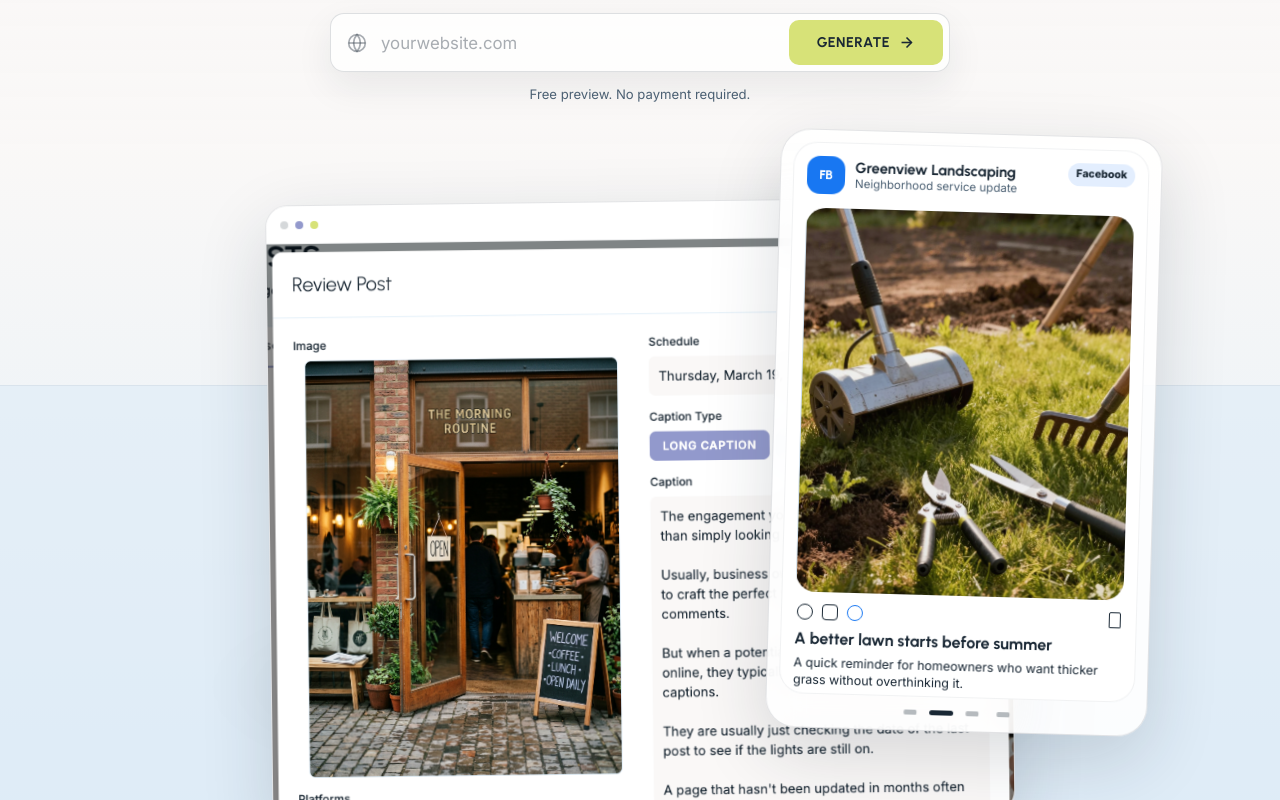
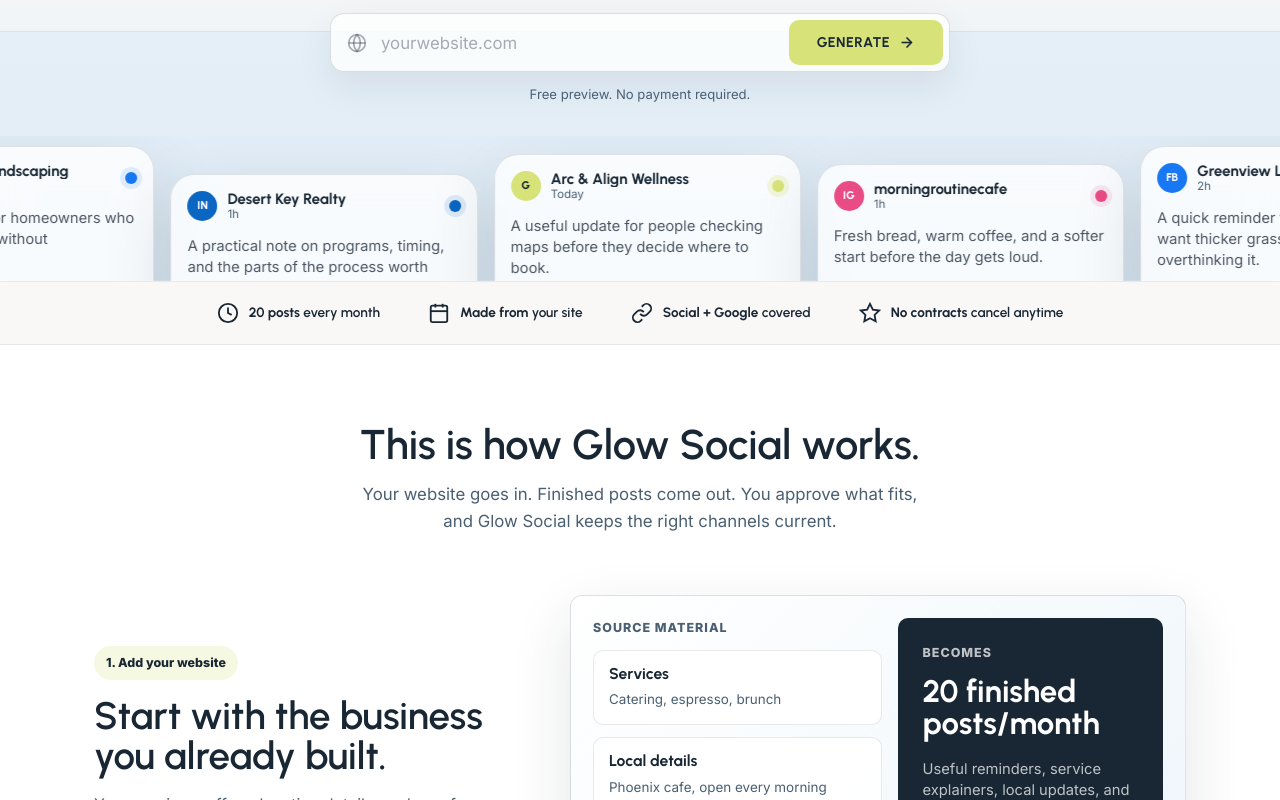
Before and after one commit to glowsocial/glowsocial.com, a Next.js app: page / in a window 1280 px wide. Shown: the part 520-1320 px from the top of the page. Built offline with nearby package versions, Linux system fonts and the light colour scheme.

Commit message:
feat: make hero social rail more native-inspired

```diff
--- a/app/components/HomePageContent.js
+++ b/app/components/HomePageContent.js
@@ -18,6 +18,8 @@ const heroPlatformSlides = [
     caption: "Fresh bread, warm coffee, and a softer start before the day gets loud.",
     accent: "instagram",
     initials: "ig",
+    time: "1h",
+    offset: "18px",
   },
   {
     platform: "Facebook",
@@ -29,6 +31,8 @@ const heroPlatformSlides = [
     caption: "A quick reminder for homeowners who want thicker grass without overthinking it.",
     accent: "facebook",
     initials: "fb",
+    time: "2h",
+    offset: "0px",
   },
   {
     platform: "LinkedIn",
@@ -40,6 +44,8 @@ const heroPlatformSlides = [
     caption: "A practical note on programs, timing, and the parts of the process worth planning first.",
     accent: "linkedin",
     initials: "in",
+    time: "1h",
+    offset: "28px",
   },
   {
     platform: "Google Business",
@@ -51,71 +57,56 @@ const heroPlatformSlides = [
     caption: "A useful update for people checking maps before they decide where to book.",
     accent: "google",
     initials: "g",
+    time: "Today",
+    offset: "8px",
   },
 ];
 
-function HeroPlatformSlideshow() {
+const heroPlatformRailSlides = [...heroPlatformSlides, ...heroPlatformSlides];
+
+function HeroPlatformRail() {
   return (
-    <article className="hero-platform-carousel" aria-label="Example posts prepared for social channels">
-      <div className="hero-platform-stage">
-        {heroPlatformSlides.map((slide, index) => (
-          <section
-            className={`hero-platform-slide hero-platform-slide--${slide.accent}`}
+    <div className="hero-platform-rail" aria-label="Examples of finished posts prepared for social channels">
+      <div className="hero-platform-track" aria-hidden="true">
+        {heroPlatformRailSlides.map((slide, index) => (
+          <article
+            className={`hero-platform-card hero-platform-card--${slide.accent}`}
             style={{
-              "--slide-index": index,
               "--post-image": `url(${slide.image})`,
+              "--card-offset": slide.offset,
             }}
-            key={slide.platform}
+            key={`${slide.platform}-${index}`}
           >
             <div className="hero-platform-top">
               <span className="hero-platform-avatar">{slide.initials}</span>
               <div>
                 <strong>{slide.handle}</strong>
-                <span>{slide.meta}</span>
+                <span>{slide.time}</span>
               </div>
-              <em>{slide.platform}</em>
+              <em aria-label={slide.platform}></em>
             </div>
+            <p className="hero-platform-lead">{slide.caption}</p>
             <div className="hero-platform-image" role="img" aria-label={slide.imageAlt}></div>
-            <div className="hero-platform-actions" aria-hidden="true">
-              <span></span>
-              <span></span>
-              <span></span>
-              <span></span>
-            </div>
             <div className="hero-platform-copy">
               <strong>{slide.title}</strong>
-              <p>{slide.caption}</p>
+              <span>{slide.platform}</span>
             </div>
-          </section>
+            <div className="hero-platform-actions" aria-hidden="true">
+              <span>Like</span>
+              <span>Comment</span>
+              <span>Share</span>
+            </div>
+          </article>
         ))}
       </div>
-      <div className="hero-platform-dots" aria-hidden="true">
-        {heroPlatformSlides.map((slide, index) => (
-          <span style={{ "--dot-index": index }} key={slide.platform}></span>
-        ))}
-      </div>
-    </article>
+    </div>
   );
 }
 
 function HeroSocialShowcase() {
   return (
-    <div className="hero-showcase" aria-label="Glow Social app and social channel previews">
-      <div className="hero-preview-wall">
-        <article className="hero-app-window" aria-label="Glow Social post review screen">
-          <div className="hero-window-bar">
-            <span></span><span></span><span></span>
-            <strong>app.glowsocial.com</strong>
-          </div>
-          <div
-            className="hero-app-shot"
-            role="img"
-            aria-label="Actual Glow Social review screen with a finished post and caption"
-          ></div>
-        </article>
-
-        <HeroPlatformSlideshow />
-      </div>
+    <div className="hero-showcase" aria-label="Glow Social channel preview rail">
+      <HeroPlatformRail />
     </div>
   );
 }
--- a/app/globals.css
+++ b/app/globals.css
@@ -463,7 +463,7 @@ h2 {
   text-align: center;
 }
 
-@media (max-width: 768px) {
+@media (max-width: 900px) {
   .mobile-menu-checkbox {
     display: block;
     position: absolute;
--- a/app/home.css
+++ b/app/home.css
@@ -42,32 +42,9 @@
   to { transform: translateY(-13.2em); }
 }
 
-@keyframes heroPlatformSlide {
-  0%,
-  20% {
-    opacity: 1;
-    transform: translateY(0) scale(1);
-    z-index: 2;
-  }
-  25%,
-  100% {
-    opacity: 0;
-    transform: translateY(14px) scale(0.975);
-    z-index: 1;
-  }
-}
-
-@keyframes heroPlatformDot {
-  0%,
-  20% {
-    opacity: 1;
-    transform: scaleX(1);
-  }
-  25%,
-  100% {
-    opacity: 0.32;
-    transform: scaleX(0.55);
-  }
+@keyframes heroPlatformRail {
+  from { transform: translate3d(0, 0, 0); }
+  to { transform: translate3d(-50%, 0, 0); }
 }
 
 .visually-hidden {
@@ -341,152 +318,95 @@
 }
 
 .hero-showcase {
+  position: absolute;
+  z-index: 1;
+  left: 50%;
+  bottom: clamp(-520px, calc(80svh - 1078px), -238px);
+  width: min(1580px, 116vw);
+  margin: 0;
+  transform: translateX(-50%);
+  pointer-events: none;
+}
+
+.hero-platform-rail {
   position: relative;
-  z-index: 1;
-  align-self: start;
-  width: min(1180px, 100%);
-  margin: 36px auto 0;
-  animation: heroReveal 0.9s 0.12s ease both;
-}
-
-.hero-preview-wall {
-  position: relative;
-  min-height: 660px;
-  isolation: isolate;
-}
-
-.hero-preview-wall::before {
+  overflow: hidden;
+  padding: 10px 0 58px;
+}
+
+.hero-platform-rail::before,
+.hero-platform-rail::after {
   content: "";
   position: absolute;
-  left: 50%;
-  bottom: 20px;
-  width: min(920px, 76vw);
-  height: 220px;
-  transform: translateX(-50%);
-  background: radial-gradient(ellipse at center, rgba(25, 39, 52, 0.2), transparent 68%);
-  filter: blur(22px);
-  opacity: 0.55;
-  z-index: -1;
-}
-
-.hero-app-window,
-.hero-platform-carousel {
+  top: 0;
+  bottom: 0;
+  width: 90px;
+  z-index: 2;
+  pointer-events: none;
+}
+
+.hero-platform-rail::before {
+  left: 0;
+  background: linear-gradient(90deg, rgba(250, 248, 247, 0.92), transparent);
+}
+
+.hero-platform-rail::after {
+  right: 0;
+  background: linear-gradient(270deg, rgba(250, 248, 247, 0.92), transparent);
+}
+
+.hero-platform-track {
+  display: flex;
+  width: max-content;
+  gap: 16px;
+  padding: 0 22px;
+  animation: heroPlatformRail 42s linear infinite;
+  will-change: transform;
+}
+
+.hero-platform-card {
+  display: flex;
+  flex-direction: column;
+  flex: 0 0 clamp(296px, 24vw, 348px);
+  min-height: 512px;
   overflow: hidden;
+  padding: 16px;
   border: 1px solid rgba(25, 39, 52, 0.12);
-  background: rgba(255, 255, 255, 0.88);
-  box-shadow: 0 24px 70px rgba(25, 39, 52, 0.16);
-  backdrop-filter: blur(20px);
-  -webkit-backdrop-filter: blur(20px);
-}
-
-.hero-app-window {
-  position: absolute;
-  left: 50%;
-  bottom: 0;
-  width: min(760px, 68%);
-  border-radius: 22px;
-  transform: translateX(-50%) rotate(-0.7deg);
-  z-index: 2;
-}
-
-.hero-window-bar {
-  display: grid;
-  grid-template-columns: 8px 8px 8px 1fr;
-  gap: 7px;
-  align-items: center;
-  min-height: 38px;
-  padding: 0 14px;
-  border-bottom: 1px solid rgba(25, 39, 52, 0.08);
-  background: rgba(255, 255, 255, 0.64);
-}
-
-.hero-window-bar span {
-  width: 8px;
-  height: 8px;
-  border-radius: 999px;
-  background: rgba(25, 39, 52, 0.18);
-}
-
-.hero-window-bar span:nth-child(2) {
-  background: var(--everglow);
-}
-
-.hero-window-bar span:nth-child(3) {
-  background: var(--accent);
-}
-
-.hero-window-bar strong {
-  justify-self: end;
-  color: rgba(25, 39, 52, 0.54);
-  font-size: 0.72rem;
-  font-weight: 700;
-}
-
-.hero-app-shot {
-  aspect-ratio: 900 / 700;
-  background-image: url("/images/app-post.png");
-  background-position: top center;
-  background-size: cover;
-}
-
-.hero-platform-carousel {
-  position: absolute;
-  top: -24px;
-  right: clamp(0px, 2.4vw, 32px);
-  width: clamp(318px, 30vw, 382px);
-  padding: 12px;
-  border-radius: 30px;
-  transform: rotate(1.6deg);
-  z-index: 4;
-}
-
-.hero-platform-stage {
-  position: relative;
-  min-height: 552px;
-}
-
-.hero-platform-slide {
-  position: absolute;
-  inset: 0;
-  display: flex;
-  flex-direction: column;
-  padding: 14px;
   border-radius: 24px;
-  background: #fff;
-  box-shadow: inset 0 0 0 1px rgba(25, 39, 52, 0.06);
-  opacity: 0;
-  transform: translateY(14px) scale(0.975);
-  animation: heroPlatformSlide 20s infinite;
-  animation-delay: calc(var(--slide-index) * 5s);
-}
-
-.hero-platform-slide--instagram {
+  background: rgba(255, 255, 255, 0.78);
+  box-shadow: 0 24px 70px rgba(25, 39, 52, 0.14);
+  transform: translateY(var(--card-offset));
+  backdrop-filter: blur(18px);
+  -webkit-backdrop-filter: blur(18px);
+}
+
+.hero-platform-card--instagram {
   --platform-accent: #e94b84;
   --platform-soft: rgba(233, 75, 132, 0.12);
 }
 
-.hero-platform-slide--facebook {
+.hero-platform-card--facebook {
   --platform-accent: #1877f2;
   --platform-soft: rgba(24, 119, 242, 0.12);
 }
 
-.hero-platform-slide--linkedin {
+.hero-platform-card--linkedin {
   --platform-accent: #0a66c2;
   --platform-soft: rgba(10, 102, 194, 0.12);
 }
 
-.hero-platform-slide--google {
+.hero-platform-card--google {
   --platform-accent: var(--accent);
   --platform-soft: rgba(215, 226, 120, 0.26);
 }
 
-.hero-platform-slide--google .hero-platform-avatar {
+.hero-platform-card--google .hero-platform-avatar {
   color: var(--navy);
 }
 
 .hero-platform-top {
   display: grid;
-  grid-template-columns: 38px minmax(0, 1fr) auto;
+  grid-template-columns: 30px minmax(0, 1fr) auto;
   gap: 10px;
   align-items: center;
 }
@@ -495,13 +415,13 @@
   display: flex;
   align-items: center;
   justify-content: center;
-  width: 38px;
-  height: 38px;
-  border-radius: 13px;
+  width: 30px;
+  height: 30px;
+  border-radius: 999px;
   background: var(--platform-accent);
   color: var(--white);
   font-family: var(--font-heading);
-  font-size: 0.78rem;
+  font-size: 0.7rem;
   font-weight: 800;
   text-transform: uppercase;
 }
@@ -511,7 +431,7 @@
   overflow: hidden;
   color: var(--navy);
   font-family: var(--font-heading);
-  font-size: 0.92rem;
+  font-size: 0.94rem;
   line-height: 1.08;
   text-overflow: ellipsis;
   white-space: nowrap;
@@ -528,23 +448,25 @@
 }
 
 .hero-platform-top em {
-  align-self: start;
-  padding: 6px 8px;
+  width: 12px;
+  height: 12px;
   border-radius: 999px;
-  background: var(--platform-soft);
-  color: var(--navy);
-  font-size: 0.66rem;
-  font-style: normal;
-  font-weight: 800;
-  line-height: 1;
-  white-space: nowrap;
+  background: var(--platform-accent);
+  box-shadow: 0 0 0 5px var(--platform-soft);
+}
+
+.hero-platform-lead {
+  min-height: 54px;
+  margin: 14px 0 12px;
+  color: rgba(25, 39, 52, 0.78);
+  font-size: 0.92rem;
+  line-height: 1.45;
 }
 
 .hero-platform-image {
-  flex: 0 0 auto;
-  height: clamp(340px, 30vw, 390px);
-  margin-top: 14px;
-  border-radius: 20px;
+  flex: 1 0 auto;
+  min-height: 282px;
+  border-radius: 18px;
   background-color: var(--paper);
   background-image: var(--post-image);
   background-position: center;
@@ -552,90 +474,52 @@
   box-shadow: inset 0 0 0 1px rgba(25, 39, 52, 0.08);
 }
 
+.hero-platform-copy {
+  display: flex;
+  align-items: baseline;
+  justify-content: space-between;
+  gap: 12px;
+  margin-top: 13px;
+}
+
+.hero-platform-copy strong {
+  display: block;
+  min-width: 0;
+  overflow: hidden;
+  color: var(--navy);
+  font-family: var(--font-heading);
+  font-size: 0.98rem;
+  line-height: 1.1;
+  text-overflow: ellipsis;
+  white-space: nowrap;
+}
+
+.hero-platform-copy span {
+  flex: 0 0 auto;
+  color: var(--platform-accent);
+  font-size: 0.72rem;
+  font-weight: 800;
+}
+
 .hero-platform-actions {
   display: grid;
-  grid-template-columns: 16px 16px 16px 1fr;
-  gap: 9px;
-  align-items: center;
-  padding: 12px 2px 0;
+  grid-template-columns: repeat(3, 1fr);
+  gap: 8px;
+  margin-top: 14px;
+  padding-top: 12px;
+  border-top: 1px solid rgba(25, 39, 52, 0.08);
 }
 
 .hero-platform-actions span {
-  width: 16px;
-  height: 16px;
-  border: 1.8px solid var(--navy);
-  border-radius: 50%;
-}
-
-.hero-platform-actions span:nth-child(2) {
-  border-radius: 4px;
-}
-
-.hero-platform-actions span:nth-child(3) {
-  border-color: var(--platform-accent);
-}
-
-.hero-platform-actions span:nth-child(4) {
-  justify-self: end;
-  width: 12px;
-  border-radius: 2px 2px 1px 1px;
-}
-
-.hero-platform-copy {
-  margin-top: 10px;
-}
-
-.hero-platform-copy strong {
-  display: block;
-  color: var(--navy);
-  font-family: var(--font-heading);
-  font-size: 1rem;
-  line-height: 1.1;
-}
-
-.hero-platform-copy p {
-  margin: 6px 0 0;
-  color: var(--text);
-  font-size: 0.78rem;
-  line-height: 1.42;
-}
-
-.hero-platform-dots {
-  display: flex;
-  justify-content: center;
-  gap: 7px;
-  padding: 13px 0 3px;
-}
-
-.hero-platform-dots span {
-  width: 24px;
-  height: 5px;
-  border-radius: 999px;
-  background: var(--navy);
-  opacity: 0.32;
-  transform: scaleX(0.55);
-  animation: heroPlatformDot 20s infinite;
-  animation-delay: calc(var(--dot-index) * 5s);
+  color: rgba(25, 39, 52, 0.62);
+  font-size: 0.76rem;
+  font-weight: 700;
+  text-align: center;
 }
 
 @media (prefers-reduced-motion: reduce) {
-  .hero-platform-slide,
-  .hero-platform-dots span {
+  .hero-platform-track {
     animation: none;
-  }
-
-  .hero-platform-slide {
-    opacity: 0;
-    transform: none;
-  }
-
-  .hero-platform-slide:first-child {
-    opacity: 1;
-  }
-
-  .hero-platform-dots span:first-child {
-    opacity: 1;
-    transform: scaleX(1);
   }
 }
 
@@ -1726,17 +1610,21 @@
   .hero-actions,
   .hero-proof { justify-content: center; }
   .hero-showcase {
-    max-width: 760px;
-    margin-top: 36px;
-  }
-  .hero-preview-wall { min-height: 620px; }
-  .hero-app-window { width: min(680px, 84%); }
-  .hero-platform-carousel {
-    right: 0;
-    width: clamp(300px, 40vw, 346px);
-  }
-  .hero-platform-stage { min-height: 528px; }
-  .hero-platform-image { height: clamp(316px, 42vw, 362px); }
+    position: relative;
+    left: 50%;
+    bottom: auto;
+    width: 100vw;
+    max-width: none;
+    margin: 36px 0 -26px;
+    transform: translateX(-50%);
+  }
+  .hero-platform-rail { padding-bottom: 44px; }
+  .hero-platform-track { gap: 14px; animation-duration: 38s; }
+  .hero-platform-card {
+    flex-basis: clamp(278px, 38vw, 320px);
+    min-height: 476px;
+  }
+  .hero-platform-image { min-height: 252px; }
   .features-grid { grid-template-columns: 1fr; }
   .brain-grid { grid-template-columns: 1fr; }
   .pricing-grid { grid-template-columns: 1fr; max-width: 400px; margin: 40px auto 0; }
@@ -1797,41 +1685,43 @@
   .hero-actions .btn { width: 100%; }
   .hero-proof { display: none; }
   .hero-showcase {
-    width: 100%;
+    width: 100vw;
     margin-top: 28px;
   }
-  .hero-preview-wall {
-    display: grid;
-    gap: 14px;
-    min-height: 0;
-  }
-  .hero-preview-wall::before {
-    display: none;
-  }
-  .hero-app-window,
-  .hero-platform-carousel {
-    position: relative;
-    top: auto;
-    right: auto;
-    bottom: auto;
-    left: auto;
-    width: 100%;
-    transform: none;
-    border-radius: 16px;
-  }
-  .hero-app-shot {
-    aspect-ratio: 900 / 760;
-  }
-  .hero-platform-carousel {
-    max-width: 348px;
-    justify-self: center;
-    padding: 10px;
-  }
-  .hero-platform-stage {
-    min-height: 518px;
+  .hero-platform-rail { padding: 6px 0 34px; }
+  .hero-platform-rail::before,
+  .hero-platform-rail::after { width: 34px; }
+  .hero-platform-track {
+    gap: 12px;
+    padding: 0 18px;
+    animation-duration: 34s;
+  }
+  .hero-platform-card {
+    flex-basis: 276px;
+    min-height: 438px;
+    padding: 14px;
+    border-radius: 20px;
+  }
+  .hero-platform-top { grid-template-columns: 28px minmax(0, 1fr) auto; }
+  .hero-platform-avatar {
+    width: 28px;
+    height: 28px;
+    font-size: 0.66rem;
+  }
+  .hero-platform-lead {
+    min-height: 56px;
+    margin: 12px 0 10px;
+    font-size: 0.82rem;
   }
   .hero-platform-image {
-    height: 334px;
+    min-height: 222px;
+    border-radius: 15px;
+  }
+  .hero-platform-copy strong {
+    font-size: 0.88rem;
+  }
+  .hero-platform-actions span {
+    font-size: 0.68rem;
   }
   .trust-bar-inner { flex-direction: column; gap: 12px; text-align: center; }
   .workflow { padding: 56px 0; }
```
